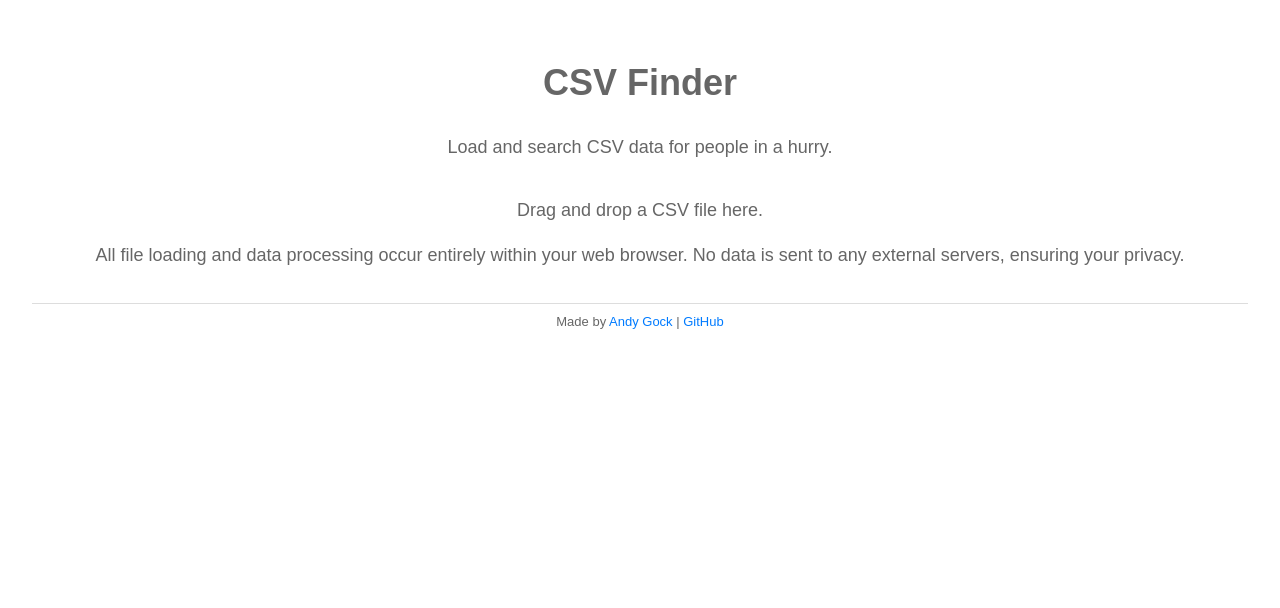
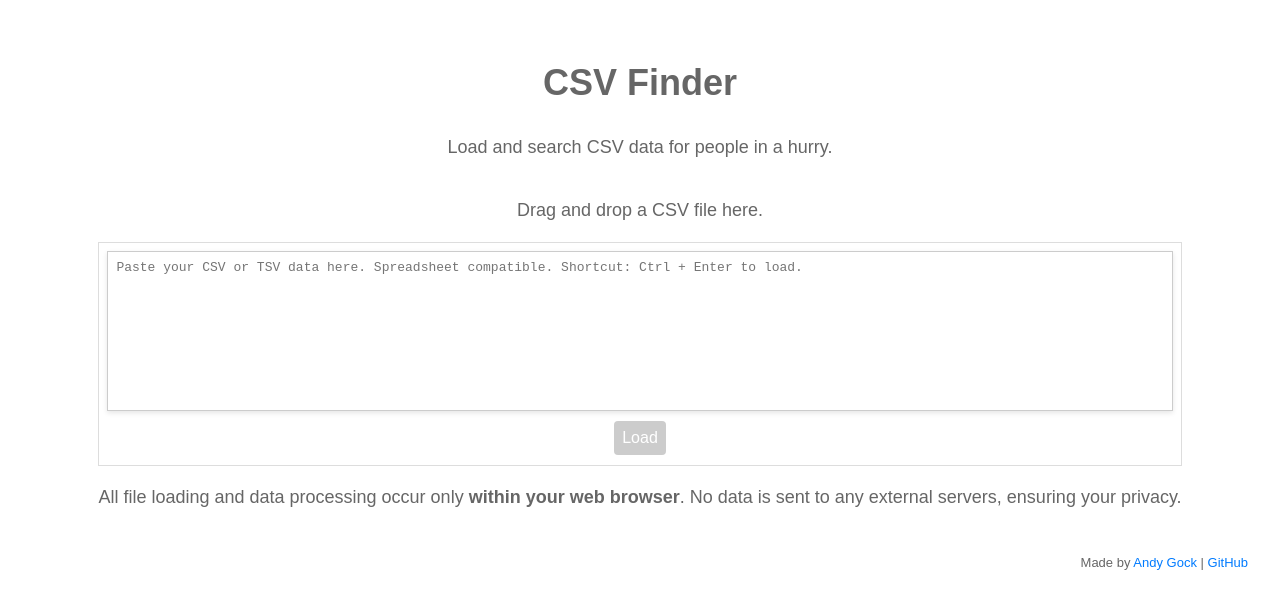
Before and after one commit to andygock/csv-finder, a React (Vite) app: page / in a window 1280 px wide. Shown: the top 608 px of the page. Built offline with nearby package versions, Linux system fonts and the light colour scheme.

Commit message:
Enhance CSV/TSV upload functionality with paste support and improve README documentation

```diff
--- a/src/App.css
+++ b/src/App.css
@@ -115,11 +115,10 @@ input[type="text"] {
 
 footer {
   font-size: small;
-  text-align: center;
+  text-align: right;
   margin-top: 1rem;
   color: #666;
   padding-top: var(--padding);
-  border-top: 1px solid var(--border-color);
   width: 100%;
 }
 
@@ -193,3 +192,30 @@ button:disabled {
   margin-top: 1rem;
   text-align: right;
 }
+
+/* paste box */
+.paste-box-container {
+  border: 1px solid var(--border-color);
+  padding: var(--padding);
+  display: flex;
+  flex-direction: column;
+  gap: var(--margin);
+}
+.paste-box-container button {
+  margin: 2px;
+}
+textarea.paste-box {
+  width: 100%;
+  height: 160px;
+  border: 1px solid #ccc;
+  padding: var(--padding);
+  font-size: medium;
+  font-family: monospace;
+  resize: none;
+  box-shadow: 0 2px 5px rgba(0, 0, 0, 0.1);
+  box-sizing: border-box;
+}
+textarea.paste-box:focus {
+  outline: none;
+  border-color: #007bff;
+}
--- a/src/App.tsx
+++ b/src/App.tsx
@@ -1,10 +1,11 @@
-import React, { useState, useEffect, useRef } from "react";
 import Papa from "papaparse";
+import React, { useEffect, useRef, useState } from "react";
 import { ToastContainer, toast } from "react-toastify";
 import "react-toastify/dist/ReactToastify.css";
 import "./App.css";
+import useSettings from "./hooks/useSettings";
+import PasteBox from "./PasteBox";
 import SettingsDialog from "./SettingsDialog";
-import useSettings from "./hooks/useSettings";
 
 const defaultDragText = "Drag and drop a CSV file here.";
 
@@ -56,58 +57,19 @@ function App() {
     };
   }, [data.length]);
 
-  // paste event
-  useEffect(() => {
-    const handlePaste = (event: ClipboardEvent) => {
-      // console.log("paste event");
-      if (document.activeElement !== inputRef.current) {
-        const pastedData = event.clipboardData?.getData("text");
-        if (pastedData) {
-          const delimiter = pastedData.includes("\t") ? "\t" : ",";
-          Papa.parse(pastedData, {
-            // header: settings.headers ?? true,
-            skipEmptyLines: true,
-            delimiter,
-            complete: (result) => {
-              if (result.errors.length) {
-                toast.error("Invalid data format.");
-              } else {
-                setData(result.data as string[][]);
-                setDragText("Data loaded successfully!");
-                toast.success("Pasted data loaded successfully.");
-              }
-            },
-          });
-        } else {
-          toast.error("Unsupported data type.");
-        }
-      }
-    };
-
-    window.addEventListener("paste", handlePaste);
-    return () => {
-      window.removeEventListener("paste", handlePaste);
-    };
-  }, []);
-
   const handleDrop = (event: React.DragEvent<HTMLDivElement>) => {
     // console.log("drop event");
     event.preventDefault();
     setIsDragging(false);
     const file = event.dataTransfer.files[0];
     if (file && file.name.toLowerCase().endsWith(".csv")) {
-      Papa.parse(file, {
-        // header: settings.headers ?? true,
-        skipEmptyLines: true,
-        complete: (result) => {
-          if (result.errors.length) {
-            toast.error("Invalid data format.");
-          } else {
-            setData(result.data as string[][]);
-            setDragText("CSV file loaded successfully!");
-          }
-        },
-      });
+      // get file content as text
+      const reader = new FileReader();
+      reader.onload = (e) => {
+        const text = e.target?.result as string;
+        loadTextData(text);
+      };
+      reader.readAsText(file);
     } else {
       setDragText("Please drop a valid CSV file.");
     }
@@ -133,6 +95,28 @@ function App() {
     }
     setIsDragging(false);
     setDragText("Drag and drop a CSV file here");
+  };
+
+  const handlePasteBoxSubmit = (text: string) => {
+    loadTextData(text);
+  };
+
+  const loadTextData = (text: string) => {
+    const delimiter = text.includes("\t") ? "\t" : ",";
+    Papa.parse(text, {
+      // header: settings.headers ?? true,
+      skipEmptyLines: true,
+      delimiter,
+      complete: (result) => {
+        if (result.errors.length) {
+          toast.error("Invalid data format.");
+        } else {
+          setData(result.data as string[][]);
+          setDragText("Data loaded successfully.");
+          toast.success("Data loaded successfully.");
+        }
+      },
+    });
   };
 
   const handleFilterChange = (event: React.ChangeEvent<HTMLInputElement>) => {
@@ -295,10 +279,11 @@ function App() {
         ) : (
           <div>
             <p className="drag-text">{dragText}</p>
+            <PasteBox onSubmit={handlePasteBoxSubmit} />
             <p className="privacy">
-              All file loading and data processing occur entirely within your
-              web browser. No data is sent to any external servers, ensuring
-              your privacy.
+              All file loading and data processing occur only{" "}
+              <strong>within your web browser</strong>. No data is sent to any
+              external servers, ensuring your privacy.
             </p>
           </div>
         )}
@@ -308,7 +293,11 @@ function App() {
         </footer>
       </div>
       <SettingsDialog settings={settings} setSettings={setSettings} />
-      <ToastContainer autoClose={1000} pauseOnFocusLoss={false} />
+      <ToastContainer
+        autoClose={1000}
+        pauseOnFocusLoss={false}
+        position="bottom-center"
+      />
     </div>
   );
 }
--- /dev/null
+++ b/src/PasteBox.tsx
@@ -0,0 +1,44 @@
+import { useState, useEffect } from "react";
+
+export default function PasteBox({
+  onSubmit = () => {},
+}: {
+  onSubmit?: (text: string) => void;
+}) {
+  const [readyToSubmit, setReadyToSubmit] = useState(false);
+  const [text, setText] = useState("");
+
+  const handleSubmit = () => {
+    if (text) {
+      onSubmit(text);
+      setText("");
+    }
+  };
+
+  const handleKeyDown = (e: React.KeyboardEvent<HTMLTextAreaElement>) => {
+    if (e.ctrlKey && e.key === "Enter") {
+      handleSubmit();
+    }
+  };
+
+  useEffect(() => {
+    setReadyToSubmit(text.length > 0);
+  }, [text]);
+
+  return (
+    <div className="paste-box-container">
+      <textarea
+        className="paste-box"
+        placeholder="Paste your CSV or TSV data here. Spreadsheet compatible. Shortcut: Ctrl + Enter to load."
+        value={text}
+        onChange={(e) => setText(e.target.value)}
+        onKeyDown={handleKeyDown}
+      />
+      <div>
+        <button onClick={handleSubmit} disabled={!readyToSubmit}>
+          Load
+        </button>
+      </div>
+    </div>
+  );
+}
--- a/tsconfig.app.json
+++ b/tsconfig.app.json
@@ -17,10 +17,10 @@
 
     /* Linting */
     "strict": true,
-    "noUnusedLocals": true,
-    "noUnusedParameters": true,
     "noFallthroughCasesInSwitch": true,
-    "noUncheckedSideEffectImports": true
+    "noUncheckedSideEffectImports": true,
+    "noUnusedLocals": false,
+    "noUnusedParameters": false
   },
   "include": ["src"]
 }
```
Also changed, not shown: 1 other file (tests, documents, lock files or other folders).
